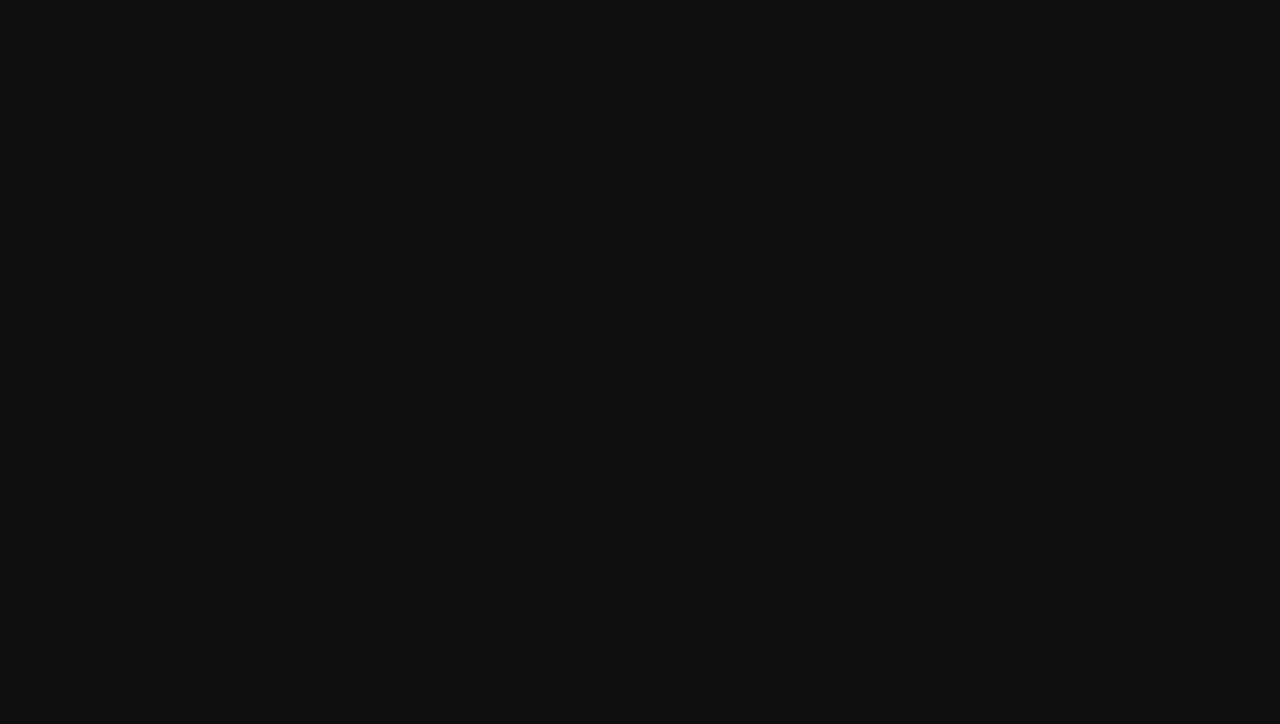
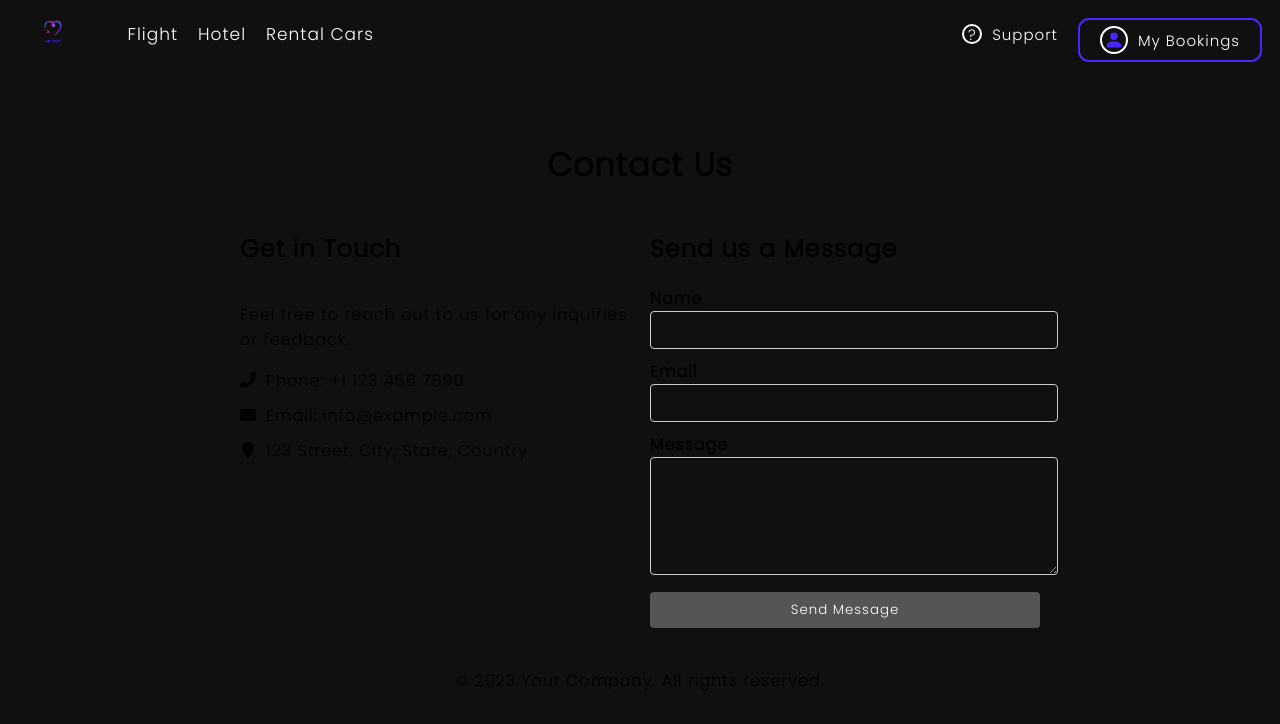
Before and after one commit to SK-ALIJAN/Mytrip, a React (Create React App) app: page /contact in a window 1280 px wide. Before the commit this address had no page. Shown: the top 724 px of the page. Built offline with nearby package versions, Linux system fonts and the light colour scheme.

Commit message:
contact us page

```diff
--- /dev/null
+++ b/src/Homepage/ContactUs.jsx
@@ -0,0 +1,60 @@
+import React from "react";
+import { FaPhone, FaEnvelope, FaMapMarker } from "react-icons/fa";
+import "./HomePageStyling/ContactUs.css";
+import Navbar from "./Navbar";
+
+const ContactUsPage = () => {
+  return (
+    <>
+      <Navbar/>
+      <div className="contact-us-page">
+        <header className="page-header">
+          <h1>Contact Us</h1>
+        </header>
+        <main className="page-content">
+          <section className="contact-details">
+            <div className="contact-info">
+              <h2>Get in Touch</h2>
+              <p>Feel free to reach out to us for any inquiries or feedback.</p>
+              <div className="contact-item">
+                <FaPhone />
+                <span>Phone: +1 123 456 7890</span>
+              </div>
+              <div className="contact-item">
+                <FaEnvelope />
+                <span>Email: info@example.com</span>
+              </div>
+              <div className="contact-item">
+                <FaMapMarker />
+                <span>123 Street, City, State, Country</span>
+              </div>
+            </div>
+            <div className="contact-form">
+              <h2>Send us a Message</h2>
+              <form>
+                <div className="form-group">
+                  <label htmlFor="name">Name</label>
+                  <input type="text" id="name" name="name" />
+                </div>
+                <div className="form-group">
+                  <label htmlFor="email">Email</label>
+                  <input type="email" id="email" name="email" />
+                </div>
+                <div className="form-group">
+                  <label htmlFor="message">Message</label>
+                  <textarea id="message" name="message" rows="5"></textarea>
+                </div>
+                <button type="submit">Send Message</button>
+              </form>
+            </div>
+          </section>
+        </main>
+        <footer className="page-footer">
+          <p>© 2023 Your Company. All rights reserved.</p>
+        </footer>
+      </div>
+    </>
+  );
+};
+
+export default ContactUsPage;
--- a/src/Homepage/Footer.jsx
+++ b/src/Homepage/Footer.jsx
@@ -22,51 +22,41 @@ const Footer = () => {
       </div>
 
       <div className="Footer-data">
-        <Logo />
+        <div className="contacts">
           <div className="contact-information">
             <h3>Contact Information</h3>
-          <p>Phone: +1-555-123-4567</p>
-          <p>Email: info@bookitnow.com</p>
-          <p>Address: 123 Main Street, Anytown, USA</p>
+            <p>Phone: +91 8695453740</p>
+            <p>Email: Connect2skalijan@gmail.com</p>
+            <p>Address: Kolkata, WestBengal, India</p>
           </div>
           <div className="quick-links">
             <h3>Quick Links</h3>
-          <ul>
-            <li>Home</li>
-            <li>Flights</li>
-            <li>Hotels</li>
-            <li>Car Rentals</li>
-            <li>Destinations</li>
-            <li>Contact Us</li>
-          </ul>
+            <div className="link">
+              <div>
+
+                <p>Home</p>
+                <p>Flights</p>
+                <p>Hotels</p>
               </div>
-        <div className="social-media">
-          <h3>Social Media</h3>
-          <ul>
-            <li>
-              Facebook:{" "}
-              <a href="https://facebook.com/bookitnow">
-                facebook.com/bookitnow
-              </a>
-            </li>
-            <li>
-              Twitter:{" "}
-              <a href="https://twitter.com/bookitnow">twitter.com/bookitnow</a>
-            </li>
-            <li>
-              Instagram:{" "}
-              <a href="https://instagram.com/bookitnow">
-                instagram.com/bookitnow
-              </a>
-            </li>
-            <li>
-              LinkedIn:{" "}
-              <a href="https://linkedin.com/company/bookitnow">
-                linkedin.com/company/bookitnow
-              </a>
-            </li>
-          </ul>
+              <div>
+
+                <p>Car Rentals</p>
+                <p>Destinations</p>
+                <p>Contact Us</p>
               </div>
+            </div>
+          </div>
+
+          <div className="newsletter-subscription">
+            <h3>Subscribe to Our Newsletter</h3>
+            <p>Stay up to date with our latest news and promotions.</p>
+            <form>
+              <input type="email" placeholder="Enter your email address" />
+              <button type="submit">Subscribe</button>
+            </form>
+          </div>
+        </div>
+
         <div className="disclaimer">
           <p>
             Disclaimer: BookItNow is a leading platform for flight and hotel
@@ -80,6 +70,7 @@ const Footer = () => {
           <p>
             &copy; {new Date().getFullYear()} BookItNow. All rights reserved.
           </p>
+          <button>Feel free to get support</button>
         </div>
       </div>
     </div>
--- a/src/Homepage/Home.jsx
+++ b/src/Homepage/Home.jsx
@@ -7,8 +7,8 @@ const Home = () => {
   return (
     <>
       <Navbar />
-      {/* <Image/>
-      <Footer/> */}
+      <Image/>
+      <Footer/>
     </>
   );
 };
--- /dev/null
+++ b/src/Homepage/HomePageStyling/ContactUs.css
@@ -0,0 +1,69 @@
+.contact-us-page {
+  max-width: 800px;
+  margin: 0 auto;
+  padding: 20px;
+}
+
+.page-header {
+  text-align: center;
+  margin-bottom: 20px;
+}
+
+.page-content {
+  margin-bottom: 40px;
+}
+
+.contact-details {
+  display: grid;
+  grid-template-columns: repeat(2, 1fr);
+  grid-gap: 20px;
+}
+
+.contact-info {
+  display: flex;
+  flex-direction: column;
+}
+
+.contact-item {
+  display: flex;
+  align-items: center;
+  margin-bottom: 10px;
+}
+
+.contact-item svg {
+  margin-right: 10px;
+}
+
+.contact-form form {
+  display: grid;
+  grid-gap: 10px;
+}
+
+.form-group label {
+  font-weight: bold;
+}
+
+.form-group input,
+.form-group textarea {
+  width: 100%;
+  padding: 8px;
+  border: 1px solid #ccc;
+  border-radius: 4px;
+}
+
+button[type="submit"] {
+  padding: 8px 16px;
+  background-color: #555;
+  color: #fff;
+  border: none;
+  border-radius: 4px;
+  cursor: pointer;
+}
+
+button[type="submit"]:hover {
+  background-color: #333;
+}
+
+.page-footer {
+  text-align: center;
+}
--- a/src/Homepage/HomePageStyling/Footer.css
+++ b/src/Homepage/HomePageStyling/Footer.css
@@ -77,11 +77,86 @@
   border-radius: 11px;
   font-size: 13px;
 }
-.Footer-data{
-   padding: 40px;
-   background-color: #363333;
+.Footer-data {
+  width: 90%;
+  margin: auto;
+  background-color: #363333;
+  font-size: 15px;
 }
-.Footer-data img{
-width: 3rem;
+.contacts {
+  display: grid;
+  grid-template-columns: repeat(auto-fill, minmax(400px, 1fr));
+  /* gap: 30px; */
+  background-color: inherit;
+}
+.contacts>*{
 background-color: inherit;
 }
+h3,p{
+background-color: inherit;
+}
+.link{
+background-color: inherit;
+display: flex;
+}
+.link div{
+margin-right: 20px;
+background-color: inherit;
+}
+.contacts p:hover,.contacts li:hover{
+color: #f05c09;
+}
+.contacts li{
+list-style: none;
+}
+.Footer-data img {
+  width: 3rem;
+  background-color: inherit;
+}
+.newsletter-subscription form,.newsletter-subscription form>input{
+background-color: inherit;
+}
+.newsletter-subscription form{
+display: flex;
+}
+.newsletter-subscription form>input{
+padding: 10px;
+border-radius: 11px;
+margin-right: 10px;
+}
+.newsletter-subscription form>input::placeholder{
+font-size: 13px;
+}
+.newsletter-subscription form>button{
+border: 0;
+background-color: #f05c09;
+font-size: 13px;
+font-weight: 600;
+border-radius: 8px;
+outline: 0;
+letter-spacing: 2px;
+}
+.newsletter-subscription form>button:hover{
+background-color: #4828ff;
+color: white;
+cursor: pointer;
+}
+
+.disclaimer{
+background-color: inherit;
+border-bottom: 2px solid #f05c09;
+}
+.copyright{
+background-color: inherit;
+display: flex;
+justify-content: space-between;
+align-items: center;
+}
+.copyright button{
+color: rgb(9, 244, 29);
+font-size: 10px;
+background-color: inherit;
+border: 2px solid #4828ff;
+border-radius: 11px;
+padding: 5px;
+}
--- a/src/Homepage/HomePageStyling/Navbar.css
+++ b/src/Homepage/HomePageStyling/Navbar.css
@@ -8,7 +8,6 @@ nav {
   top: 0;
   margin-bottom: 40px;
   z-index: 2;
-  border: 2px solid rgb(239, 230, 230);
 }
 .leftbutton {
   width: 60%;
@@ -16,8 +15,8 @@ nav {
   align-items: center;
 }
 .leftbutton img {
-  width: 5rem;
-  height: 5rem;
+  width: 3.1rem;
+  height: 3.1rem;
   position: relative;
   margin-left: 10px;
   align-self: center;
@@ -46,6 +45,7 @@ nav {
 .support {
   margin-right: 20px;
   position: relative;
+  font-size: 15px;
 }
 
 .support > p:nth-child(1) {
@@ -89,6 +89,7 @@ nav {
 
 .MyBookings > :nth-child(2) {
   background-color: inherit;
+  font-size: 15px;
 }
 
 .MyBookings:hover {
@@ -148,14 +149,16 @@ nav {
   .support > p:nth-child(2) {
     display: none;
     position: absolute;
-    top: 10px;
+    top: 35px;
     background-color: #4628ff;
-    padding: 10px;
+    padding: 5px;
     border-radius: 8px;
-    z-index: 5;
+    z-index: 2;
+    font-size: 13px;
   }
-  .support:hover > p:nth-child(2) {
+  .support:hover .showw {
     display: block;
+
   }
   .MyBookings {
     border: none;
--- a/src/Homepage/HomePageStyling/image.css
+++ b/src/Homepage/HomePageStyling/image.css
@@ -47,11 +47,14 @@
   letter-spacing: 2px;
   font-weight: 600;
 }
+
 .icons {
   display: flex;
   justify-content: center;
   position: relative;
+  overflow: hidden;
 }
+
 .hotelIcon {
   background-color: #f05c09;
   border: none;
@@ -63,7 +66,7 @@
   place-content: center;
 }
 .hotelIcon > :nth-child(1) {
-  color:#101010;
+  color: #101010;
   font-size: x-large;
   background-color: inherit;
 }
--- a/src/Homepage/Images.jsx
+++ b/src/Homepage/Images.jsx
@@ -41,6 +41,8 @@ const Images = () => {
           </div>
 
           <p>Explore the World with Mytrip Making Journeys Brighter!</p>
+
+
         </div>
         <div>
           <img src={image[0]} alt="" />
--- a/src/Homepage/Navbar.jsx
+++ b/src/Homepage/Navbar.jsx
@@ -47,7 +47,7 @@ const Navbar = () => {
       <div className="rightbutton">
         <div className="support" onClick={handleSupport}>
           <p>?</p>
-          <p>support</p>
+          <p className="showw">support</p>
 
           <div
             className="supportDisplay"
@@ -55,7 +55,6 @@ const Navbar = () => {
             style={{ display: showSupport ? "block" : "none" }}
           >
             <p>Contact us</p>
-            <p>FAQ</p>
             <p>Airlines Info</p>
             <p>My Bookings</p>
           </div>
@@ -67,7 +66,7 @@ const Navbar = () => {
           }}
         >
           <BsFillPersonFill className="globeIcon" r />
-          <p>My Bookings</p>
+          <p className="myBok">My Bookings</p>
         </div>
       </div>
     </nav>
--- a/src/Routing/Router.jsx
+++ b/src/Routing/Router.jsx
@@ -1,11 +1,12 @@
 import React from "react";
 import { Route, Routes } from "react-router-dom";
 import Home from "../Homepage/Home";
-
+import ContactUsPage from "../Homepage/ContactUs";
 const Router = () => {
   return (
     <Routes>
       <Route path="/" element={<Home />} />
+      <Route path="/contact" element={<ContactUsPage />} />
     </Routes>
   );
 };
```
Lines whose indentation alone changed are shown as unchanged.
